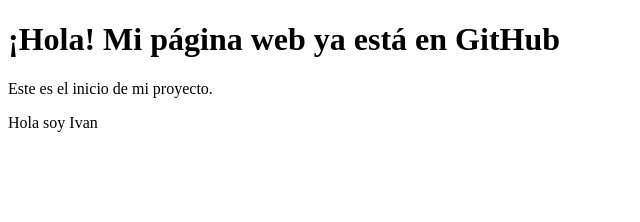
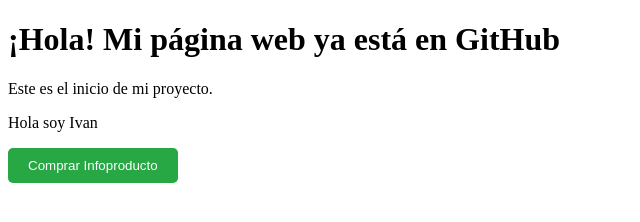
Before and after one commit to ivancho19-20/JOB-HUNT-OS, a plain HTML site: page index.html in a window 1280 px wide. Shown: the whole page, without its empty margins (0-640 px from the left). Drawn offline with Linux system fonts and the light colour scheme.

Commit message:
Update index.html

```diff
--- a/index.html
+++ b/index.html
@@ -10,3 +10,8 @@
 </body>
 </html>
 <p>Hola soy Ivan</p>
+<a href="ENLACE_DE_PAGO_DE_HOTMART_O_GUMROAD" target="_blank">
+    <button style="background-color: #28a745; color: white; padding: 10px 20px; border: none; border-radius: 5px; cursor: pointer;">
+        Comprar Infoproducto
+    </button>
+</a>
```
